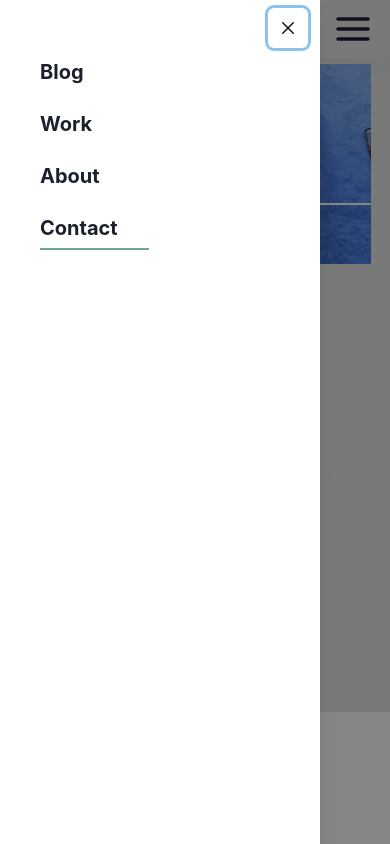
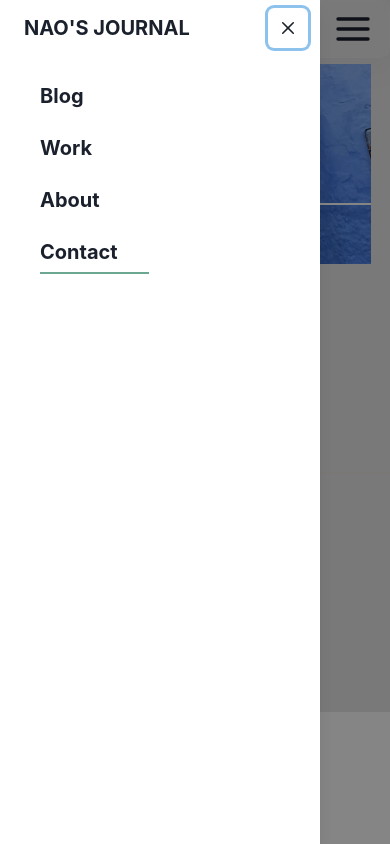
Before and after one commit to nao-uru/my_blog, a Next.js app: page /Contact in a window 390 px wide. Both pictures are taken after a click on the icon 353 px from the left and 29 px from the top of the page. Built offline with nearby package versions, Linux system fonts and the light colour scheme.

Commit message:
[fix]　エラー修正

```diff
--- a/components/atoms/MainTitle.tsx
+++ b/components/atoms/MainTitle.tsx
@@ -4,6 +4,12 @@ import Link from "next/link";
 
 
 export const MainTitle = ({children}) => {
+
+  return(
+    <>
+    sample
+    </>
+  )
 
   // const isMobile = useBreakpointValue({ base: true, md: false });
 
--- a/components/molecules/Menu.tsx
+++ b/components/molecules/Menu.tsx
@@ -8,10 +8,9 @@ import { HeaderLink } from "../atoms/HeaderLink";
 import {
   Box, ChakraProvider,  Flex, useBreakpointValue,
   useDisclosure, Stack,Drawer,DrawerOverlay,DrawerContent,
-  DrawerCloseButton, DrawerHeader, DrawerBody
+  DrawerCloseButton, DrawerHeader, DrawerBody, Heading
 } from "@chakra-ui/react";
 import { HamburgerIcon } from "@chakra-ui/icons";
-import { MainTitle } from "../atoms/MainTitle";
 
 const Navigation = () => {
   const location = useRouter();
@@ -71,7 +70,7 @@ export const Menu = () => {
           <DrawerContent>
             <DrawerCloseButton w={10} h={10} />
             <DrawerHeader>
-              <MainTitle>Naos Journal</MainTitle>
+              <Heading css={sMainTitle} size="md">NAO&#39;S JOURNAL</Heading>
             </DrawerHeader>
             <DrawerBody>
               <Navigation />
@@ -132,3 +131,10 @@ const sBorderLink = css`
  border-bottom: 2px solid #6BA791;
  padding-bottom: 8px;
 `
+const sMainTitle = css`
+cursor: pointer;
+
+ :hover {
+   opacity: 0.8;
+ }
+`
```
